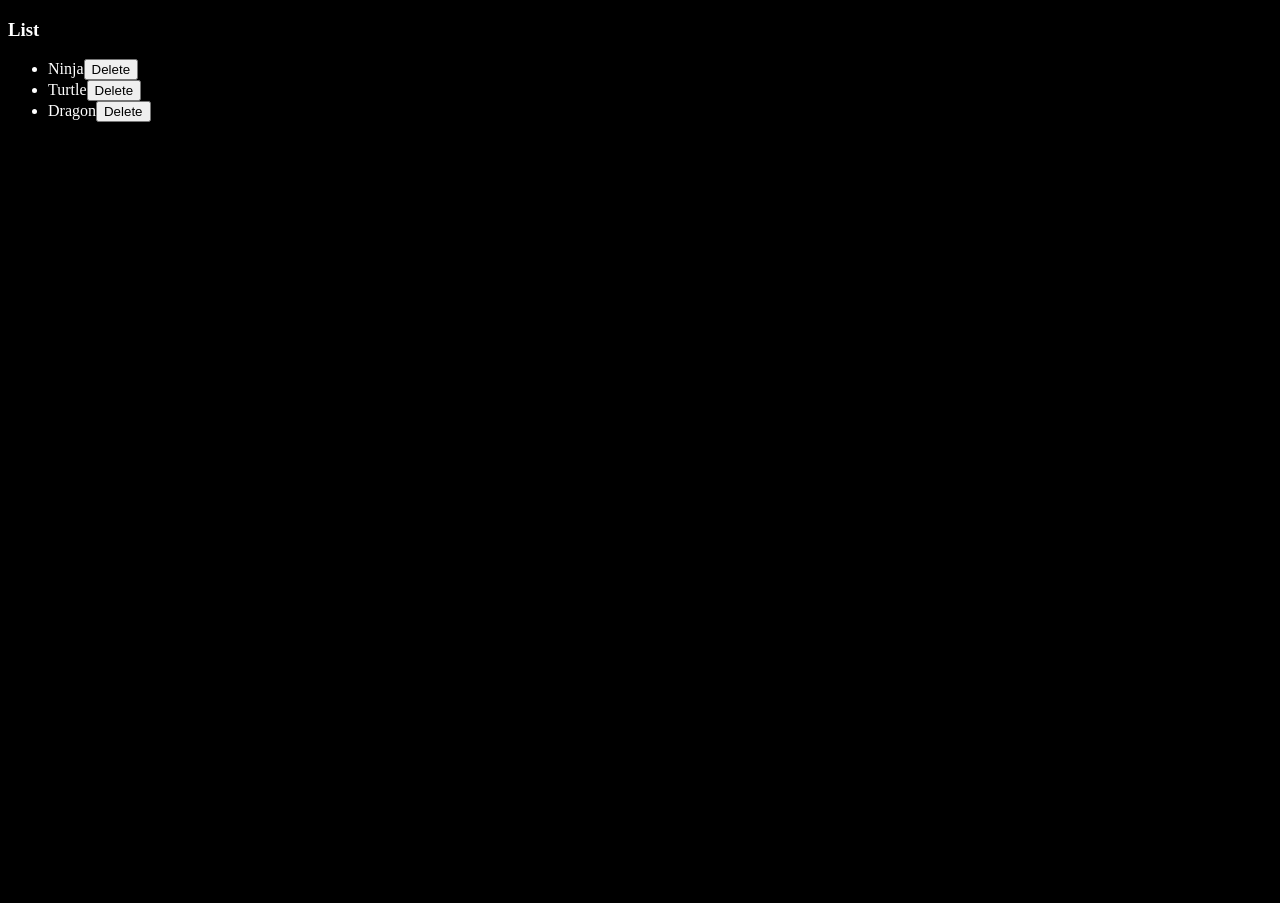
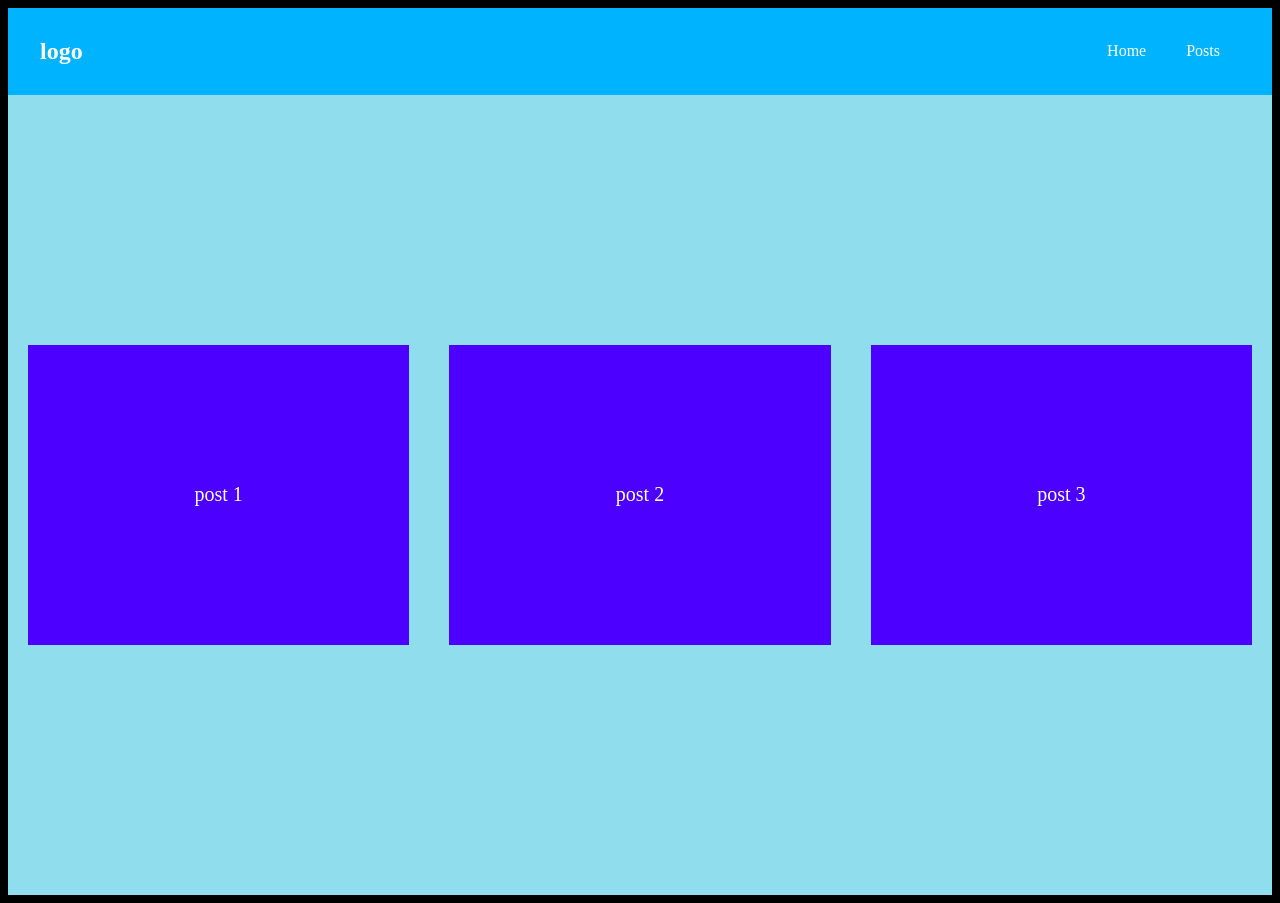
Before and after one commit to kar3a-A/Nodejs-course, a React (Vite) app: page / in a window 1280 px wide. Before the commit the page ends 800 px from the top, so only its background shows below. Built offline with nearby package versions, Linux system fonts and the light colour scheme.

Commit message:
refactor and tree strcuture of app.js and send data using props

```diff
--- a/src/App.jsx
+++ b/src/App.jsx
@@ -1,40 +1,32 @@
 import { useState } from "react"
+import Navbar from "./components/Navbar/Navbar"
+import PostsList from "./components/PostsList/PostsList"
+
+
+
 
 
 const App = () => {
-  const [list, setlist] = useState([
+  // eslint-disable-next-line no-unused-vars
+  const [posts, setposts] = useState([
     {
-      id:1,
-      title: 'Ninja'
+      id: 1,
+      title: "post 1"
     },
     {
-      id:2,
-      title: 'Turtle'
+      id: 2,
+      title: "post 2"
     },
     {
-      id:3,
-      title: 'Dragon'
+      id: 3,
+      title: "post 3"
     }
   ])
 
-  let deletePost = (id) => {
-    setlist((prev)=> prev.filter((item)=> item.id !== id))
-  }
   return (
     <>
-      <h3>List</h3>
-      <ul>
-        { !!list.length && list.map((item)=>{
-          return (
-            <li key={item.id}>{item.title}
-              <button onClick={()=> deletePost(item.id)}>Delete</button>
-            </li>
-          )
-        })}
-        {
-          !list.length && <h3>No post found</h3>
-        }
-      </ul>
+      <Navbar />
+      <PostsList posts={posts}/>
     </>
   )
 }
--- /dev/null
+++ b/src/components/Navbar/Navbar.jsx
@@ -0,0 +1,20 @@
+import './index.css'
+
+const Navbar = () => {
+  return (
+    <>
+      <nav>
+          <div className="container">
+              <h1>logo</h1>
+              <ul>
+                  <li>Home</li>
+                  <li>Posts</li>
+              </ul>
+          </div>
+      </nav>
+    </>
+
+  )
+}
+
+export default Navbar
--- /dev/null
+++ b/src/components/Navbar/index.css
@@ -0,0 +1,23 @@
+/* nav component */
+nav {
+    background-color: rgb(0, 179, 255);
+    padding: 10px;
+}
+.container {
+    display: flex;
+    justify-content: space-between;
+    align-items: center;
+    max-width: 1200px;
+    margin: auto;
+}
+
+.container ul {
+    display: flex;
+}
+.container li {
+    list-style-type: none;
+    margin: 0 20px;
+}
+.container li:hover {
+    font-weight: bold;
+}
--- /dev/null
+++ b/src/components/PostsList/PostsList.jsx
@@ -0,0 +1,25 @@
+import './index.css'
+
+// {posts} is the desctructured props
+// for not using props.posts
+// eslint-disable-next-line react/prop-types
+const PostsList = ({posts}) => {
+  return (
+    <>
+      <div className="postList">
+      {/* eslint-disable-next-line react/prop-types */}
+        { posts.map((post)=>{
+          return (
+            <div key={post.id} className="single-post">
+              {post.title}
+            </div>
+          )
+          })
+        }
+      </div>
+    </>
+
+  )
+}
+
+export default PostsList
--- /dev/null
+++ b/src/components/PostsList/index.css
@@ -0,0 +1,22 @@
+/* postsList component */
+
+.postList {
+    background-color: rgb(144, 221, 238);
+    height: 100vh;
+    display: flex;
+    justify-content: center;
+    align-items: center;
+}
+
+.postList .single-post {
+    flex: 1;
+    background-color: rgb(76, 0, 255);
+    margin: 20px;
+    width: 500px;
+    height: 300px;
+    display: flex;
+    justify-content: center;
+    align-items: center;
+    color: white;
+    font-size: 20px;
+}
```
